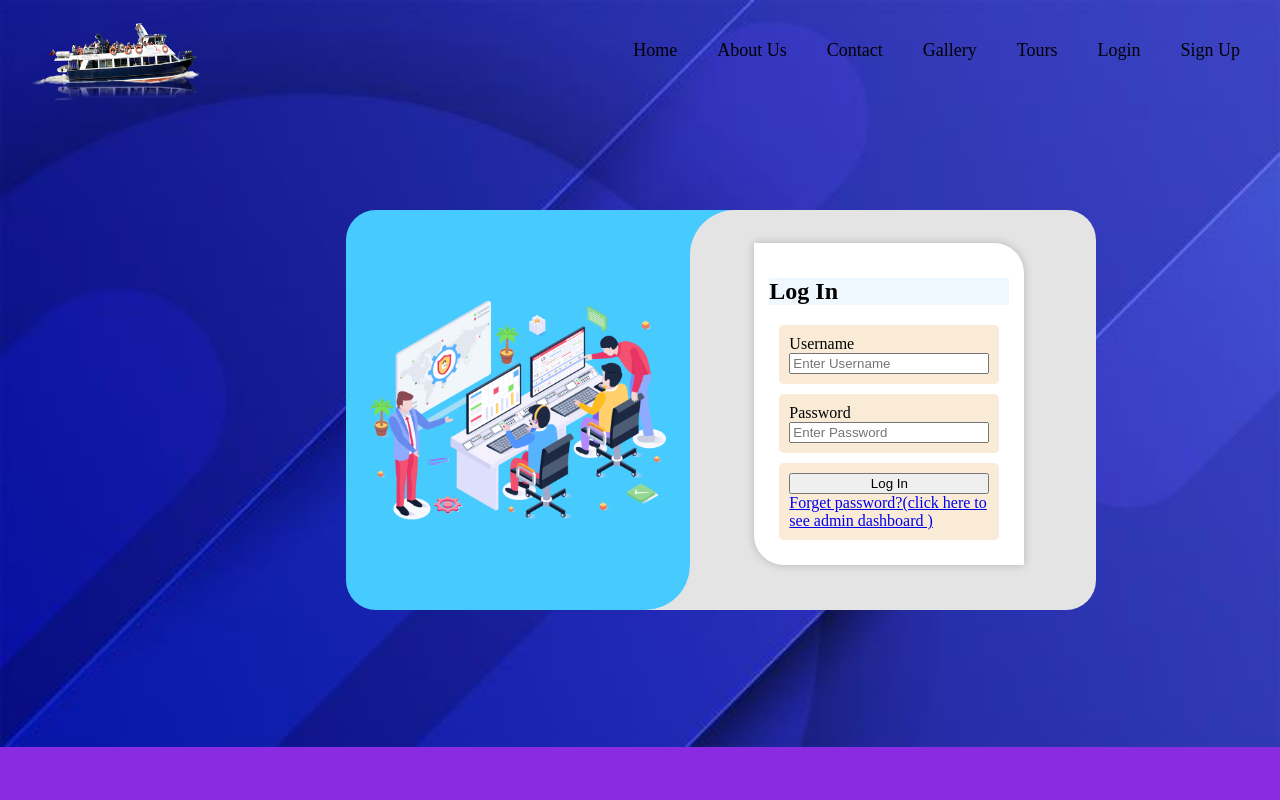
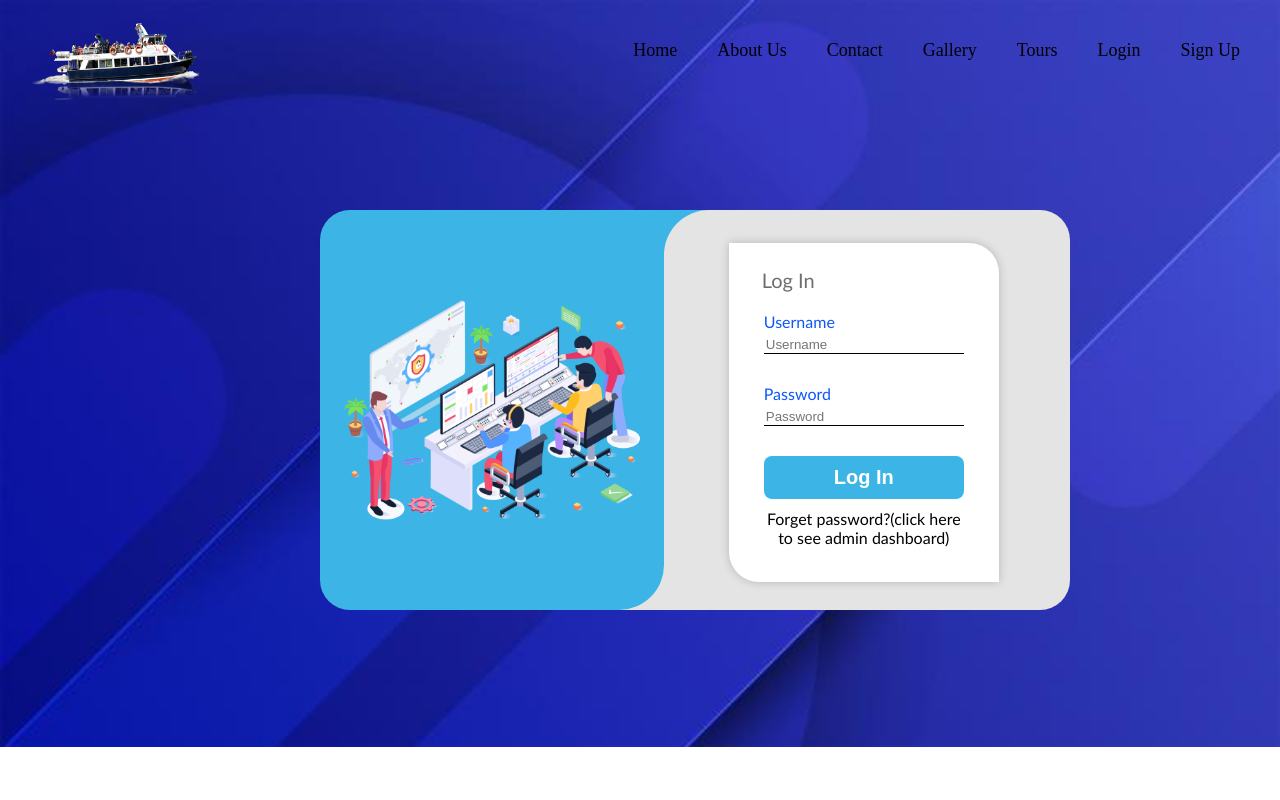
Before and after one commit to Gayashaan/Boat_Safari_Management_System, a PHP site: page /admin/adminloging.html in a window 1280 px wide. Run offline with PHP 8.4, Linux system fonts and the light colour scheme.

Commit message:
admin login page completed

```diff
--- a/admin/adminloging.html
+++ b/admin/adminloging.html
@@ -35,20 +35,20 @@
                 </div>
                 <form action="" method="post">
                     <div class="background">
-                        <h2>Log In</h6>
+                        <p>Log In</p>
                         <div class="inputs">
                             <label for="username">Username</label>
-                            <input type="text" name="username" id="username" placeholder="Enter Username">
+                            <input type="text" name="username" id="username" placeholder="Username">
                         </div>
 
                         <div class="inputs">
                              <label for="password">Password</label>
-                            <input type="password" name="password" id="password" placeholder="Enter Password">
+                            <input type="password" name="password" id="password" placeholder="Password">
                         </div>
 
                         <div class="inputs">
                             <input type="submit" value="Log In">
-                            <a href="./dashboard.html">Forget password?(click here to see admin dashboard )</a>
+                            <a href="./dashboard.html">Forget password?(click here to see admin dashboard)</a>
                         </div>
                     </div>
 
--- a/admin/css/adminloging.css
+++ b/admin/css/adminloging.css
@@ -2,9 +2,10 @@ html,body{
     padding: 0;
     margin: 0px;
     height: 100%;
+    font-family: 'Gill Sans', 'Gill Sans MT', Calibri, 'Trebuchet MS', sans-serif;
 }
 .container{
-    background-color: blueviolet;
+
     position: relative;
     height: 100%;
     /* background-image: url('/images/loging\ back2.jpg');
@@ -34,7 +35,7 @@ html,body{
 .wrap > .formwrap{
     position: absolute;
     top: 10%;
-    left: 27%;
+    left: 25%;
     /* background-color: rgb(136, 255, 0); */
     display: flex;
     justify-content: space-around;
@@ -63,6 +64,7 @@ html,body{
     width: 240px;
     /* left: -19px; */
     padding: 15px;
+    padding-top: 5px;
     border-radius: 0px 30px 0px 30px;
     z-index: 2;
 
@@ -73,7 +75,7 @@ html,body{
     position: absolute;
     top: 0;
     left: 0;
-    background-color: rgb(71, 203, 255);
+    background-color: rgb(60, 181, 230);
     width: 50px;
     height: 50px;
     /* border-radius: 0px 0px 25px 0px; */
@@ -83,13 +85,18 @@ html,body{
     border-radius: 45px 0px 0px 0px;
     background-color: rgb(228, 228, 228);
 }
-.wrap > .formwrap > form > .background >h2{
-    background-color: aliceblue;
+.wrap > .formwrap > form > .background >p{
+    /* background-color: rgb(132, 190, 241); */
+    font-size: 20px;
+    color: rgb(110, 110, 110);
+    margin-left: 18px;
+    margin-bottom: 0;
+
 }
 .wrap > .formwrap > form > .background > .inputs{
     display: flex;
     flex-direction: column;
-    background-color: antiquewhite;
+    /* background-color: antiquewhite; */
     margin: 10px;
     padding: 10px;
     border-radius: 5px;
@@ -100,7 +107,7 @@ html,body{
 .wrap > .formwrap > .imgwrap{
     position: relative;
     /* background-image: linear-gradient(to bottom right, rgb(71, 203, 255), rgb(0, 81, 255)); */
-    background-color: rgb(71, 203, 255);
+    background-color: rgb(60, 181, 230);
     width: 50%;
     padding: 10px;
     border-radius: 30px 0px 0px 30px;
@@ -125,6 +132,49 @@ html,body{
 
 .wrap > .formwrap > .imgwrap::after{
     border-radius: 0px 0px 45px 0px;
-    background-color: rgb(71, 203, 255);
+    background-color: rgb(60, 181, 230);
 
 }
+
+
+label{
+    color: rgb(13, 88, 250);
+
+}
+
+#username, #password{
+    border: none;
+    outline: none;
+    margin-top: 5px;
+    border-bottom: 1px solid rgb(0, 0, 0);
+    background-color: transparent;
+
+}
+
+input[type="submit"]{
+    border: none;
+    outline: none;
+    background-color: rgb(60, 181, 230);
+    color: rgb(255, 255, 255);
+    padding: 10px;
+    border-radius: 8px;
+    margin-bottom: 10px;
+    cursor: pointer;
+    font-size: 20px;
+    font-weight: bold;
+    transition: 0.5s;
+}
+
+input[type="submit"]:hover{
+    background-color: rgb(0, 81, 255);
+}
+
+a{
+    text-align: center;
+    text-decoration: none;
+    color: rgb(0, 0, 0);
+    transition: 0.5s;
+}
+a:hover{
+    color: rgb(13, 88, 250)
+}
```
